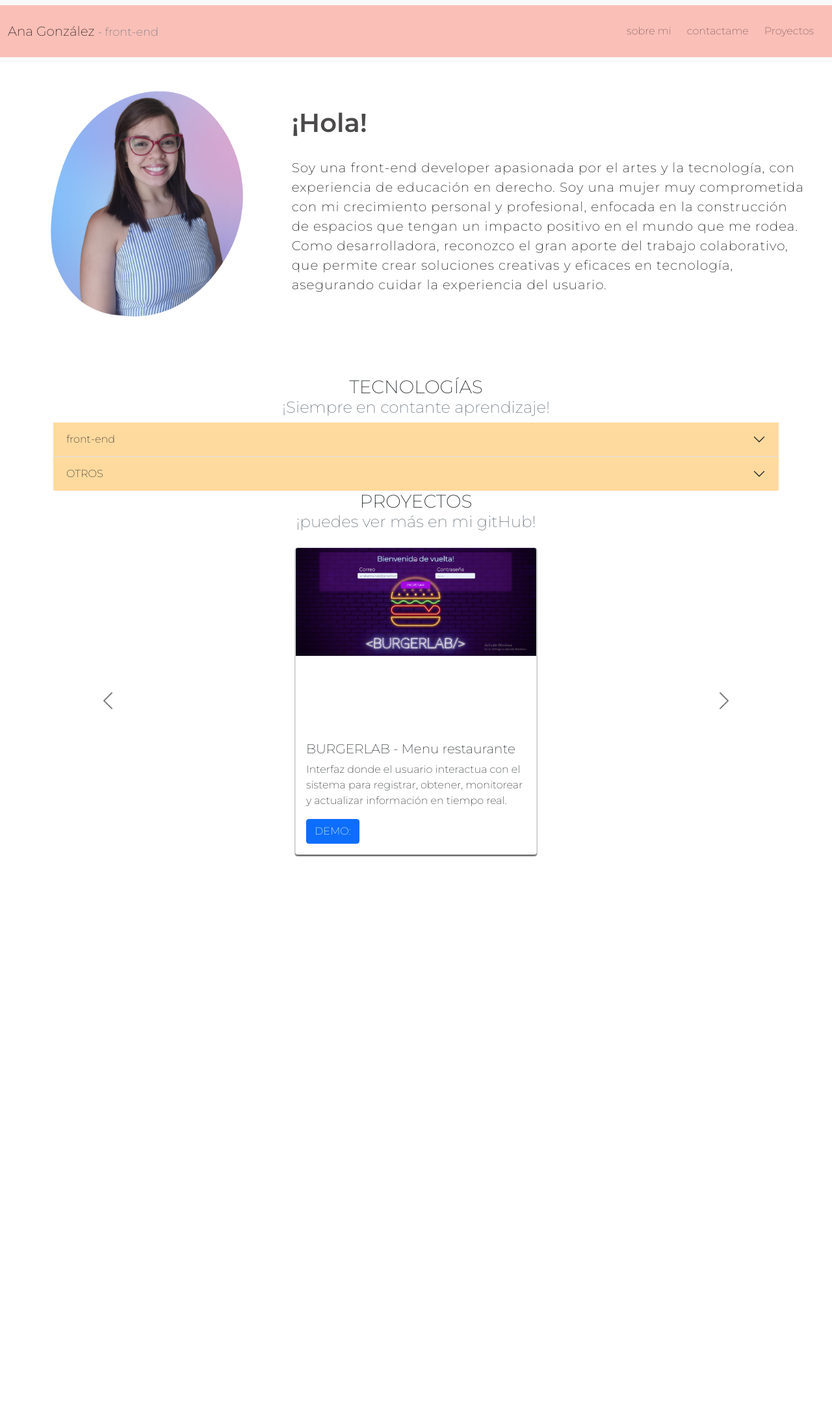
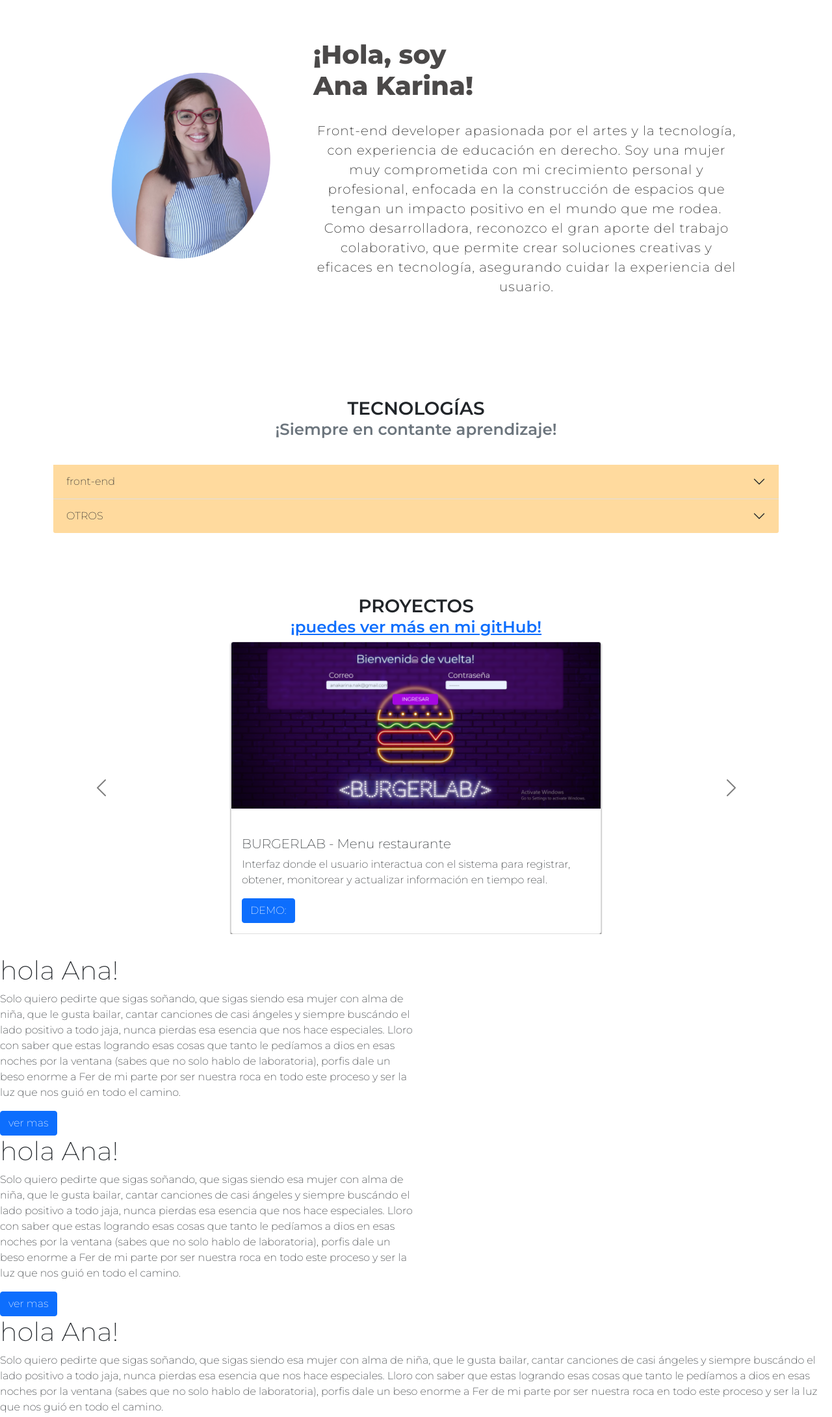
Before and after one commit to anakarina1928/portafolio, a plain HTML site: page src/index.html in a window 1280 px wide. Shown: the top 2180 px of the page at 65% size. Before the commit the page ends 1331 px from the top, so only its background shows below. Drawn offline with Linux system fonts and the light colour scheme.

Commit message:
refactorizacion de navbar

```diff
--- a/src/css/style/style.css
+++ b/src/css/style/style.css
@@ -1,40 +1,66 @@
+* {
+    box-sizing: border-box;
+    padding: 0;
+    margin: 0;
+}
+
 body {
     background: #ffffff;
     font-family: 'Montserrat', sans-serif;
+    margin: 0 0 var(--header-height) 0;
+}
+h3{
+    font-weight: 600;
+}
+.navbar-nav {
+    text-align: right;
 }
 
-.navbar-nav{
-   text-align: right;
-}
-.navbar .navbar-nav .nav-link{
+.navbar .navbar-nav .nav-link {
     padding-right: 1em;
 }
-.nav-c{
+
+.nav-c {
     background: #fabfb7;
     line-height: 3.5;
 }
 
 
 /*--CARRUSEL--*/
+.proyects {
+    padding: 6rem 0 2rem;
+
+}
+
 @media screen and (min-width:567px) {
     .cards-wrapper {
         display: flex;
-
+        justify-content: center;
     }
 
     .card {
-        margin: 1em auto;
-        width: calc(100%/3);
+
+
+        width: calc(100%/2);
         box-shadow: 0 2px 2px #4f4c4c;
     }
 
     .img-wrapper {
         height: 22vw;
         margin: 0 auto;
+
+
+
         /* display: flex;
     align-items: center;
     justify-content: center;*/
 
+    }
+}
+
+@media screen and (min-width: 768px) {
+    .section {
+        padding: 6rem 0 2rem;
     }
 }
 
@@ -51,18 +77,27 @@ body {
 }
 
 /*-----ACERCA DE MI------*/
+@media screen and (min-width: 768px) {
+    .info {
+        text-align: initial;
+    }
+}
+
 .acerca-de {
-        padding: 30px;
-        margin-bottom: 40px;
+    padding: 60px;
+    row-gap: 5rem;
+
 }
 
 .acerca-de .foto {
     text-align: center;
+    row-gap: 5rem;
+
 }
 
 .acerca-de .info .titulo {
     color: #4b4949;
-        font-weight: 600;
+    font-weight:800;
     font-size: 40px;
     margin-bottom: 30px;
 }
@@ -71,37 +106,43 @@ body {
     letter-spacing: 1px;
     font-size: 20px;
     color: #0a0a0a;
+    text-align: center;
+    margin-bottom: var(--mb-2-5);
 }
 
 .acerca-de .info .label {
     font-size: 18px;
     font-weight: 600;
-        margin-bottom: 10p
+
 }
+
 /*----tecnologias----*/
-    .acordion{
+.acordion {
     background: #ffda9e;
 }
-    .tecnolo{
+
+.tecnolo {
     border-radius: 5px;
     border: 1px solid #b0c2f2;
 }
-    .progress-title{
+
+.progress-title {
     width: 100%;
     height: auto;
 
 }
 
-    .progress-title h3{
+.progress-title h3 {
     font-size: 18px;
     font-weight: 600;
     margin: 0 0 20px;
 }
-    .progress-bar{
+
+.progress-bar {
     background: #e44f9c;
 }
 
-    .progress{
+.progress {
     height: 20px;
     border-radius: 5px;
     border: 1px solid #000;
@@ -111,19 +152,20 @@ body {
     position: relative;
 }
 
-    .progress .progress-bar{
+.progress .progress-bar {
     border-radius: 5px;
     border: 1px solid #b0c2f2;
     animation: animate-positive 2s;
 }
-    .progress .progress-value{
+
+.progress .progress-value {
     width: 65px;
     height: 25px;
     line-height: 25px;
     background: #171b3c;
     font-size: 15px;
     color: #fff;
-        border-radius:  0 0 15px 15px;
+    border-radius: 0 0 15px 15px;
     border-top: none;
     box-shadow: 0 2px 2px #4f4c4c;
     position: absolute;
--- a/src/index.html
+++ b/src/index.html
@@ -38,41 +38,12 @@
 
 
     <header>
-        <nav class="navbar  navbar-expand-lg navbar-light bg-light d-sm-none  d-md-none d-lg-block">
-            <div class="container-fluid nav-c">
 
-                <button class="navbar-toggler" type="button" data-bs-toggle="collapse" data-bs-target="#navbarNav"
-                    aria-controls="navbarNav" aria-expanded="false" aria-label="Toggle navigation">
-                    <span class="navbar-toggler-icon"></span>
-                </button>
-
-                <a class="navbar-brand" href="#">
-                    Ana González <small class="text-muted">- front-end</small>
-                </a>
-
-
-                <div class="collapse navbar-collapse" id="navbarNav">
-                    <ul class="navbar-nav ms-auto">
-
-                        <li class="nav-item">
-                            <a class="nav-link" href="#my">sobre mi</a>
-                        </li>
-                        <li class="nav-item">
-                            <a class="nav-link" href="#proyect">contactame</a>
-                        </li>
-                        <li class="nav-item">
-                            <a class="nav-link" href="#proyect">Proyectos</a>
-                        </li>
-
-                    </ul>
-                </div>
-            </div>
-        </nav>
     </header>
 
 
 
-    <main class="container-fluid">
+    <main class="container ">
 
 
         <div class="row d-flex align-items-center acerca-de">
@@ -83,9 +54,9 @@
 
             <div class=" col-12 col-lg-8 info">
 
-                <h2 class="titulo">¡Hola!</h2>
+                <h2 class="titulo">¡Hola, soy <br>  Ana Karina!</h2>
                 <p class="resumen" >
-                    Soy una front-end developer apasionada por el artes y la tecnología,
+                    Front-end developer apasionada por el artes y la tecnología,
                     con experiencia de educación en derecho. Soy una mujer muy comprometida
                     con mi crecimiento personal y profesional, enfocada en la construcción de
                     espacios que tengan un impacto positivo en el mundo que me rodea. Como desarrolladora,
@@ -99,7 +70,7 @@
     </main>
 
         <!--TECNOLOGIAS-->
-        <h3 class="d-flex align-items-center flex-column ">
+        <h3 class="d-flex align-items-center flex-column section ">
             TECNOLOGÍAS
              <small class="text-muted">¡Siempre en contante aprendizaje!</small>
         </h3>
@@ -216,14 +187,14 @@
 
 
 
-    <section class="container" id="proyect">
+    <section class="container proyects section " id="proyect">
 
           <h3 class="d-flex align-items-center flex-column ">
            PROYECTOS
-            <small class="text-muted">¡puedes ver más en mi gitHub!</small>
+            <small class="text-muted"><a href="https://github.com/anakarina1928" >¡puedes ver más en mi gitHub!</a></small>
           </h3>
 
-        <div id="carouselExampleControls" class="carousel carousel-dark slide d-none d-sm-block"
+        <div id="carouselExampleControls" class=" carousel  carousel-dark slide d-none d-sm-block"
             data-bs-ride="carousel ">
             <div class="carousel-inner">
                 <div class="carousel-item active">
@@ -285,6 +256,49 @@
             </button>
         </div>
     </section>
+    <div class="col-12 col-sm-6">
+        <h1>hola Ana!</h1>
+
+        <p>Solo quiero pedirte que sigas soñando, que sigas siendo esa mujer con alma de niña,
+            que le gusta bailar, cantar canciones de casi ángeles y siempre buscándo el lado
+            positivo a todo jaja, nunca pierdas esa esencia que nos hace especiales. Lloro con
+            saber que estas logrando esas cosas que tanto le pedíamos a dios en esas noches por
+            la ventana (sabes que no solo hablo de laboratoria), porfis dale un beso enorme a Fer
+            de mi parte por ser nuestra roca en todo este proceso y ser la luz que nos guió en todo el camino.
+        </p>
+        <button class="btn btn-primary" > ver mas</button>
+    </div>
+
+    <div class="col-6">
+        <h1>hola Ana!</h1>
+
+        <p>Solo quiero pedirte que sigas soñando, que sigas siendo esa mujer con alma de niña,
+            que le gusta bailar, cantar canciones de casi ángeles y siempre buscándo el lado
+            positivo a todo jaja, nunca pierdas esa esencia que nos hace especiales. Lloro con
+            saber que estas logrando esas cosas que tanto le pedíamos a dios en esas noches por
+            la ventana (sabes que no solo hablo de laboratoria), porfis dale un beso enorme a Fer
+            de mi parte por ser nuestra roca en todo este proceso y ser la luz que nos guió en todo el camino.
+        </p>
+        <button class="btn btn-primary" > ver mas</button>
+    </div>
+    <div class="col-12">
+        <h1>hola Ana!</h1>
+
+        <p>Solo quiero pedirte que sigas soñando, que sigas siendo esa mujer con alma de niña,
+            que le gusta bailar, cantar canciones de casi ángeles y siempre buscándo el lado
+            positivo a todo jaja, nunca pierdas esa esencia que nos hace especiales. Lloro con
+            saber que estas logrando esas cosas que tanto le pedíamos a dios en esas noches por
+            la ventana (sabes que no solo hablo de laboratoria), porfis dale un beso enorme a Fer
+            de mi parte por ser nuestra roca en todo este proceso y ser la luz que nos guió en todo el camino.
+        </p>
+        <button class="btn btn-primary" > ver mas</button>
+    </div>
+
+</div>
+
+
+</div>
+
 
 
 
```
Lines whose indentation alone changed are shown as unchanged.
